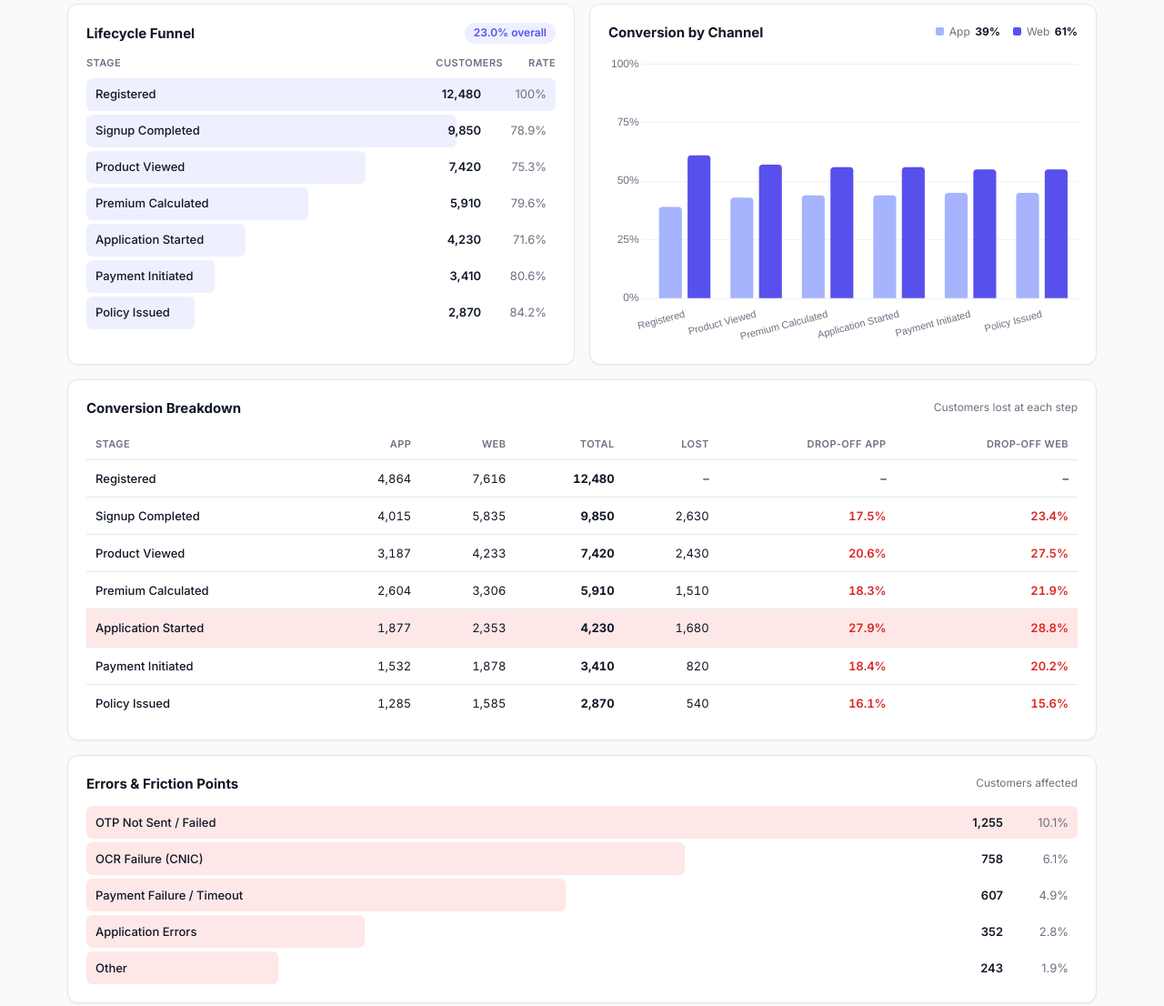
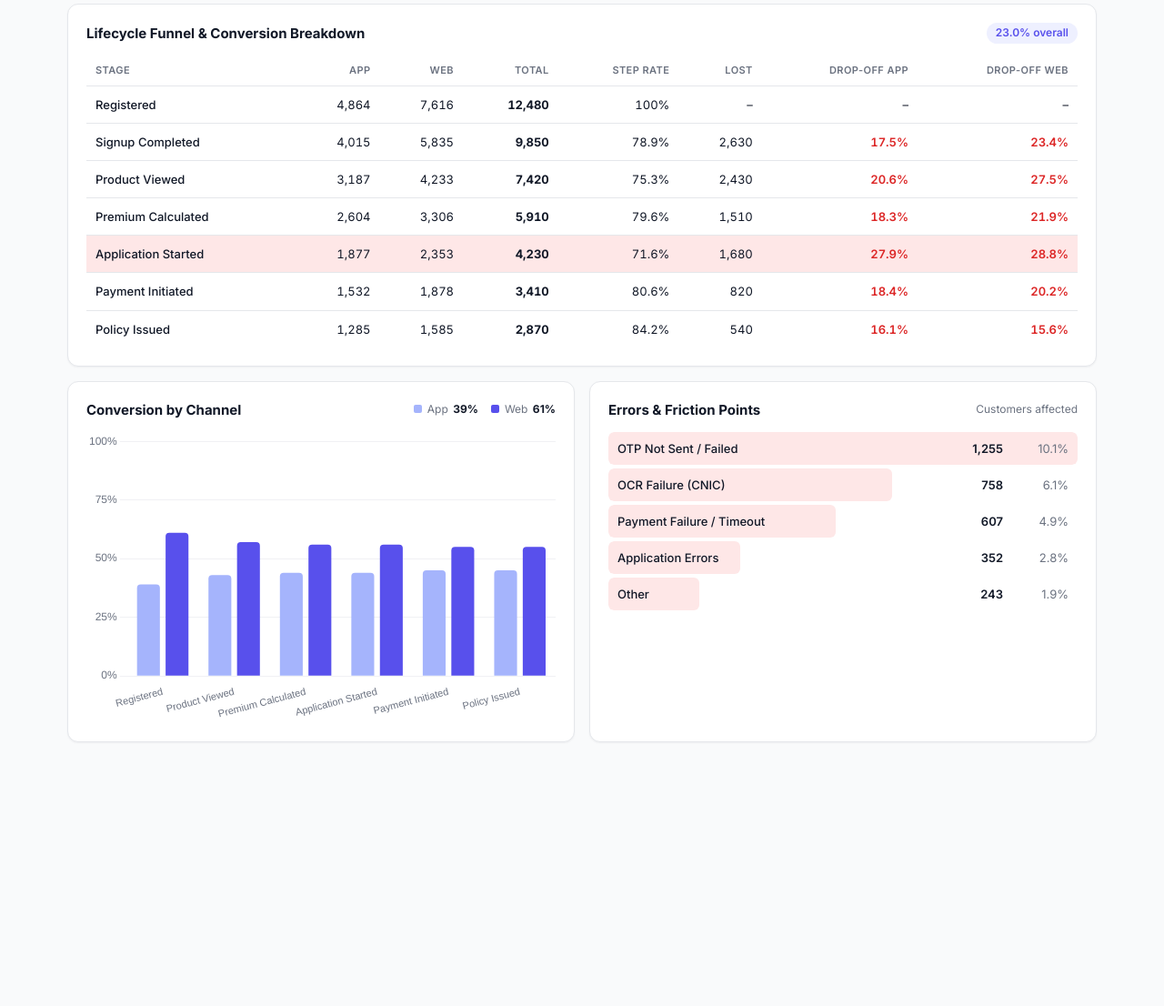
Before and after one commit to Zeeshan8064/lifecycle-dashboard, a plain HTML site: page index.html in a window 1280 px wide. Shown: the part 691-1797 px from the top of the page at 91% size. After the commit the page ends 1555 px from the top, so only its background shows below. Drawn offline with nearby package versions, Linux system fonts and the light colour scheme.

Commit message:
Merge lifecycle funnel into conversion breakdown table

```diff
--- a/index.html
+++ b/index.html
@@ -74,20 +74,33 @@
         <canvas id="mainChart"></canvas>
       </div>
     </section>
-    <!-- ===== FUNNEL + CHANNEL ===== -->
+    <!-- ===== CONVERSION BREAKDOWN (incl. drop-off) ===== -->
+    <section class="card" style="margin-top:16px">
+      <div class="card-head">
+        <h3>Lifecycle Funnel &amp; Conversion Breakdown</h3>
+        <span class="badge" id="overallBadge">23.0% overall</span>
+      </div>
+      <div class="table-wrap">
+        <table class="table">
+          <thead>
+            <tr>
+              <th>Stage</th>
+              <th class="num">App</th>
+              <th class="num">Web</th>
+              <th class="num">Total</th>
+              <th class="num">Step rate</th>
+              <th class="num">Lost</th>
+              <th class="num">Drop-off App</th>
+              <th class="num">Drop-off Web</th>
+            </tr>
+          </thead>
+          <tbody id="breakdown"></tbody>
+        </table>
+      </div>
+    </section>
+
+    <!-- ===== CHANNEL + FRICTION ===== -->
     <section class="grid grid-2">
-      <div class="card">
-        <div class="card-head">
-          <h3>Lifecycle Funnel</h3>
-          <span class="badge">23.0% overall</span>
-        </div>
-        <div class="col-head">
-          <span>Stage</span>
-          <span class="col-right"><span>Customers</span><span>Rate</span></span>
-        </div>
-        <div id="funnel" class="bar-list"></div>
-      </div>
-
       <div class="card">
         <div class="card-head">
           <h3>Conversion by Channel</h3>
@@ -100,39 +113,14 @@
           <canvas id="channelChart"></canvas>
         </div>
       </div>
-    </section>
 
-    <!-- ===== CONVERSION BREAKDOWN (incl. drop-off) ===== -->
-    <section class="card" style="margin-top:16px">
-      <div class="card-head">
-        <h3>Conversion Breakdown</h3>
-        <span class="muted-sm">Customers lost at each step</span>
+      <div class="card">
+        <div class="card-head">
+          <h3>Errors &amp; Friction Points</h3>
+          <span class="muted-sm">Customers affected</span>
+        </div>
+        <div id="friction" class="bar-list"></div>
       </div>
-      <div class="table-wrap">
-        <table class="table">
-          <thead>
-            <tr>
-              <th>Stage</th>
-              <th class="num">App</th>
-              <th class="num">Web</th>
-              <th class="num">Total</th>
-              <th class="num">Lost</th>
-              <th class="num">Drop-off App</th>
-              <th class="num">Drop-off Web</th>
-            </tr>
-          </thead>
-          <tbody id="breakdown"></tbody>
-        </table>
-      </div>
-    </section>
-
-    <!-- ===== FRICTION ===== -->
-    <section class="card" style="margin-top:16px">
-      <div class="card-head">
-        <h3>Errors &amp; Friction Points</h3>
-        <span class="muted-sm">Customers affected</span>
-      </div>
-      <div id="friction" class="bar-list"></div>
     </section>
   </main>
 
--- a/script.js
+++ b/script.js
@@ -331,24 +331,6 @@ function drawMainChart() {
   });
 }
 
-// ===== FUNNEL =====
-function renderFunnel() {
-  const cnt = CTX.cnt;
-  const max = cnt[0] || 1;
-  $("funnel").innerHTML = STAGES.map((name, j) => {
-    const rate = j === 0 ? "100%" : cnt[j - 1] ? ((cnt[j] / cnt[j - 1]) * 100).toFixed(1) + "%" : "0%";
-    return `
-    <div class="bar-row" data-act="stage:${j}">
-      <div class="bar-fill" style="width:${(cnt[j] / max) * 100}%"></div>
-      <span class="bar-label">${name}</span>
-      <span class="bar-values"><span class="n">${fmt(cnt[j])}</span><span class="p">${rate}</span></span>
-    </div>`;
-  }).join("");
-
-  const overall = cnt[0] ? ((cnt[6] / cnt[0]) * 100).toFixed(1) : "0.0";
-  $("funnel").closest(".card").querySelector(".badge").textContent = overall + "% overall";
-}
-
 // ===== CHANNEL BAR CHART =====
 const CH_STAGES = [0, 2, 3, 4, 5, 6];
 
@@ -447,9 +429,11 @@ function renderBreakdown() {
 
   const pcts = STAGES.map((_, j) => (j && cnt[j - 1] ? (1 - cnt[j] / cnt[j - 1]) * 100 : 0));
   const worst = pcts.indexOf(Math.max(...pcts));
+  $("overallBadge").textContent = (cnt[0] ? ((cnt[6] / cnt[0]) * 100).toFixed(1) : "0.0") + "% overall";
 
   $("breakdown").innerHTML = STAGES.map((name, j) => {
     const has = j > 0 && cnt[j - 1];
+    const rate = j === 0 ? "100%" : has ? ((cnt[j] / cnt[j - 1]) * 100).toFixed(1) + "%" : "0%";
     const lost = has ? fmt(cnt[j - 1] - cnt[j]) : "–";
     const chDrop = (arr) => (has && arr[j - 1] ? ((1 - arr[j] / arr[j - 1]) * 100).toFixed(1) + "%" : "–");
     const act = has ? ` data-act="drop:${j}"` : "";
@@ -459,6 +443,7 @@ function renderBreakdown() {
       <td class="num" ${dim("app")} data-act="stage:${j}:app">${fmt(cntApp[j])}</td>
       <td class="num" ${dim("web")} data-act="stage:${j}:web">${fmt(cntWeb[j])}</td>
       <td class="num"><b>${fmt(cnt[j])}</b></td>
+      <td class="num">${rate}</td>
       <td class="num"${act}>${lost}</td>
       <td class="num ${has ? "drop" : ""}" ${dim("app")}${has ? ` data-act="drop:${j}:app"` : ""}>${chDrop(cntApp)}</td>
       <td class="num ${has ? "drop" : ""}" ${dim("web")}${has ? ` data-act="drop:${j}:web"` : ""}>${chDrop(cntWeb)}</td>
@@ -471,7 +456,6 @@ function renderAll() {
   compute();
   renderStats();
   drawMainChart();
-  renderFunnel();
   updateShare();
   drawChannelChart();
   renderFriction();
```
